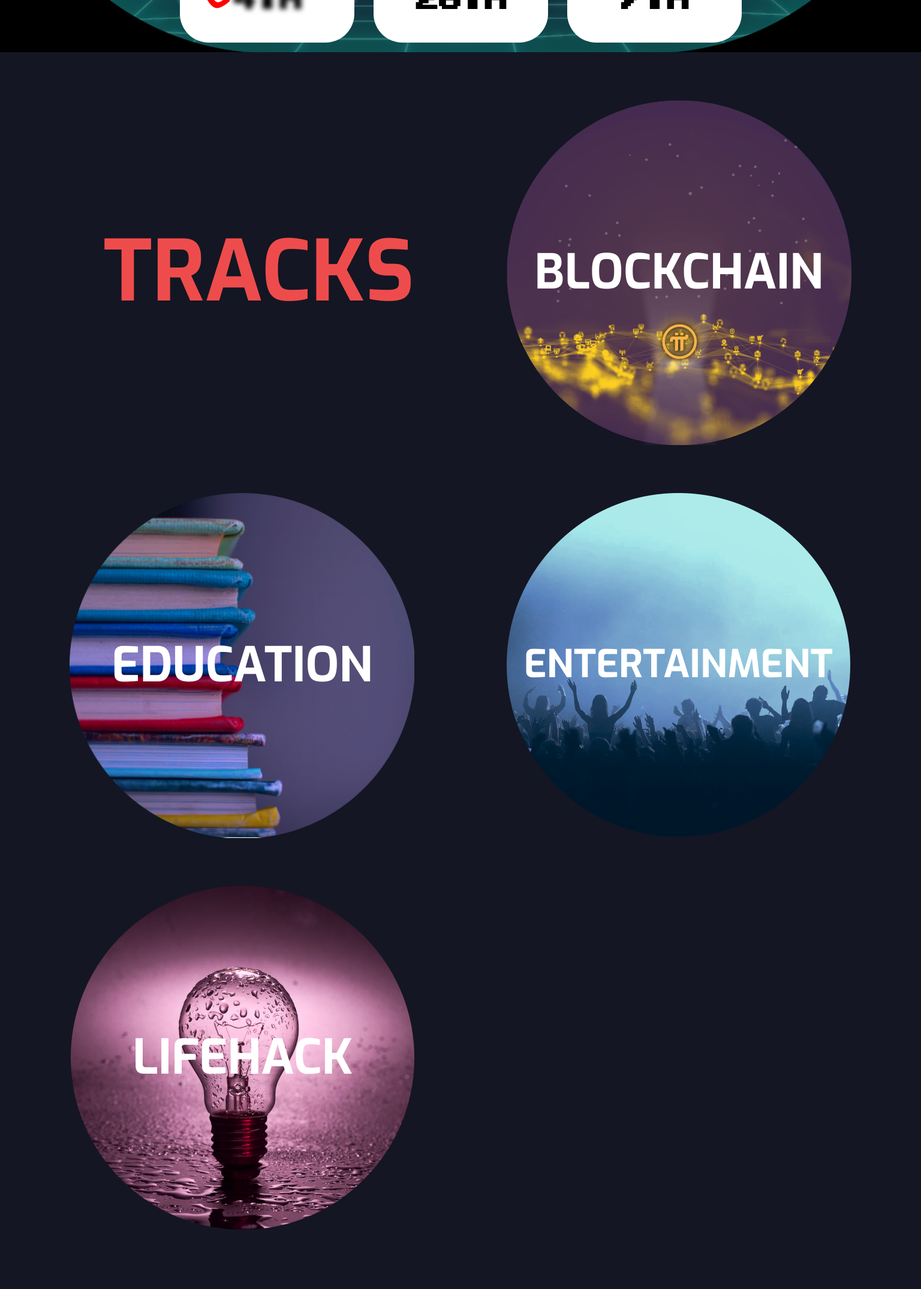
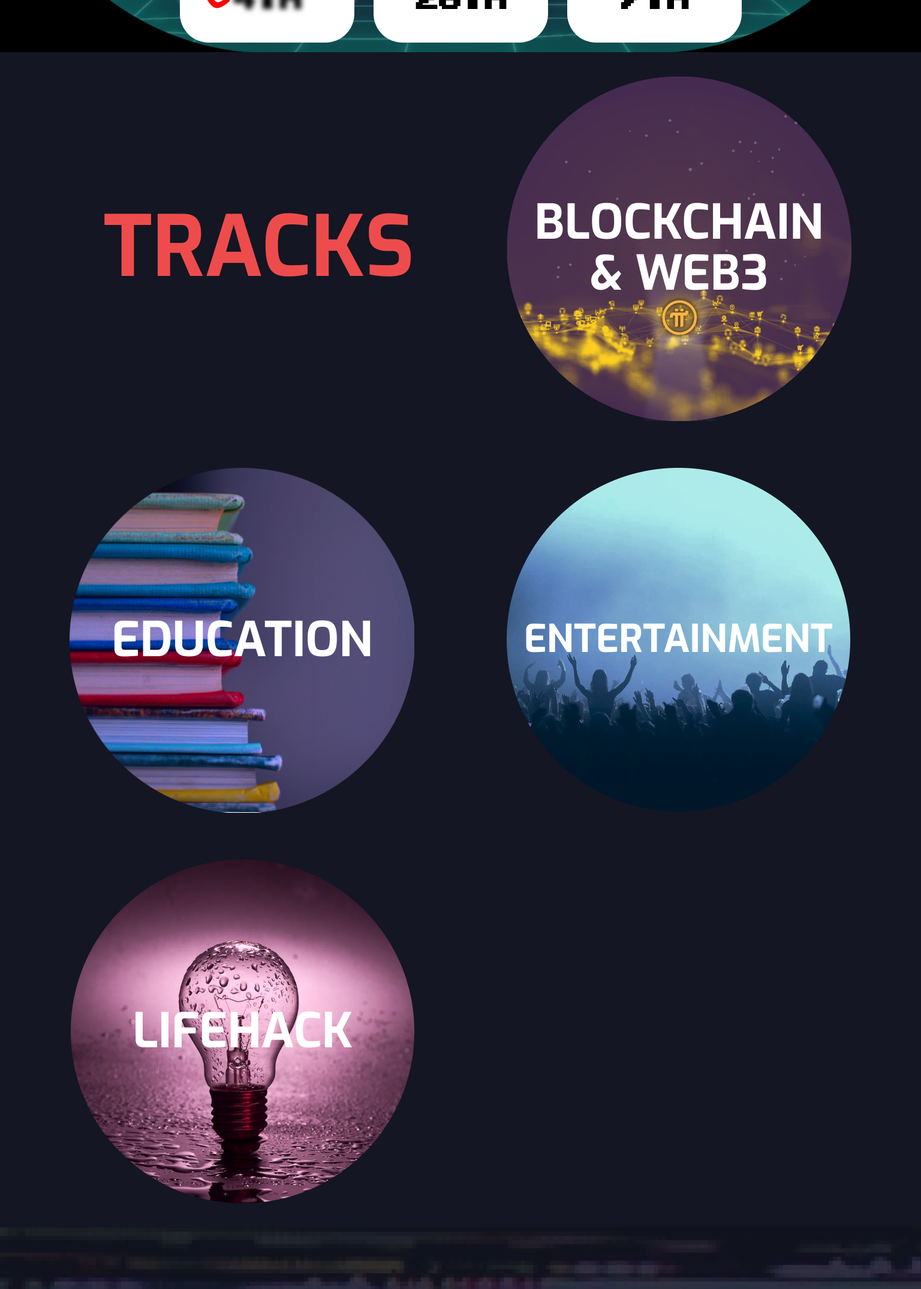
Before and after one commit to Elephant333/hackharvard2022, a React (Create React App) app: page / in a window 1536 px wide. Shown: the part 2500-4649 px from the top of the page at 60% size. Built offline with nearby package versions, Linux system fonts and the light colour scheme.

Commit message:
fixed pi

```diff
--- a/src/Tracks.js
+++ b/src/Tracks.js
@@ -10,6 +10,8 @@ function Tracks() {
         <div className={styles.trackContainer}>
           <div className={styles.front}>
             BLOCKCHAIN
+            <br />
+            & WEB3
           </div>
           <div className={styles.back}>
             Blockchain is ushering in the next wave of technological advancements and has had widespread impacts on the financial system and innovation. Pi Network, a social cryptocurrency, is creating the blueprint for true digital citizenship in Web3. Develop your app on Pi Network’s easy-to-use platform, and have the opportunity to plug-in to our community of over 35 million engaged users. Successful hackers  in this track will make use of our APIs and other tech; examples include games, art/NFT apps, DeFi apps, multiverse platforms, social apps and more.
--- a/src/styles/Tracks.module.css
+++ b/src/styles/Tracks.module.css
@@ -35,8 +35,8 @@
     perspective: 1000px;
     margin-left: 5vw;
     margin-right: auto;
-    margin-top: 10vh;
-    margin-bottom: 10vh;
+    margin-top: 5vh;
+    margin-bottom: 0vh;
   }
 
   .pitrack .back {
@@ -46,6 +46,7 @@
   }
 
   .pitrack .front {
+    line-height: 85px;
     font-size: 5rem;
   }
 
@@ -60,7 +61,7 @@
     perspective: 1000px;
     margin-right: 5vw;
     margin-left: auto;
-    margin-top: 0vh;
+    margin-top: 5vh;
     margin-bottom: 0vh;
   }
 
@@ -86,8 +87,8 @@
     perspective: 1000px;
     margin-right: auto;
     margin-left: 5vw;
-    margin-top: 0vh;
-    margin-bottom: 10vh;
+    margin-top: 5vh;
+    margin-bottom: 0vh;
   }
 
   .entertainment .back {
@@ -111,8 +112,8 @@
     perspective: 1000px;
     margin-right: 5vw;
     margin-left: auto;
-    margin-top: -10vh;
-    margin-bottom: 0vh;
+    margin-top: 5vh;
+    margin-bottom: 5vh;
   }
 
   .lifehack .back {
```
